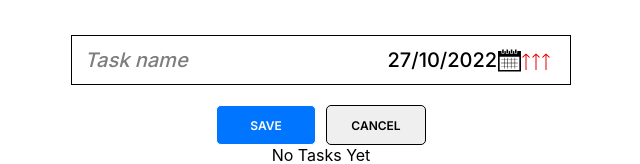
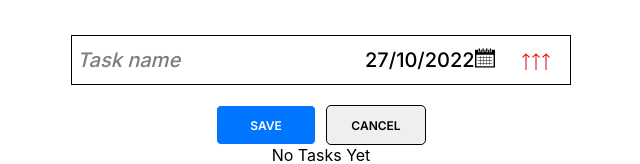
Before and after one commit to shutnikPk/ReactTodoApp, a React (Create React App) app: page / in a window 1280 px wide. Both pictures are taken after a click on the button "ADD TODO". Shown: the top 164 px of the page, without its empty margins (319-959 px from the left). Built offline with nearby package versions, Linux system fonts and the light colour scheme; a web font is replaced by a local one.

Commit message:
refactor: svg as component instead of background

```diff
--- a/src/components/AddForm/AddForm.css
+++ b/src/components/AddForm/AddForm.css
@@ -29,7 +29,7 @@
   height: 50px;
   padding: 0 5px;
   align-items: center;
-  justify-content: space-around;
+  justify-content: flex-start;
 
   background: #ffffff;
   border: 1px solid #000000;
@@ -59,19 +59,19 @@
   border: 2px solid #ff0000;
 }
 
+.datepicker-row{
+  display: flex;
+}
+
 .my-datepicker-container {
   border: none;
-  width: 170px;
+  width: 110px;
 
   font-family: "Inter";
   font-style: normal;
   font-weight: 400;
   font-size: 20px;
   line-height: 15px;
-
-  background: url("../../Assets/monthly-calendar-svgrepo-com.svg") no-repeat 110px
-    1px;
-  background-size: auto 95%;
 
   outline: none;
 }
@@ -93,6 +93,12 @@
   color: #ff0000;
 }
 
+.calendar-icon {
+width: 20px;
+height: 20px;
+
+}
+
 @keyframes my-datepicker-container__danger {
   0% {
     color: #b10000;
--- a/src/components/AddForm/AddForm.jsx
+++ b/src/components/AddForm/AddForm.jsx
@@ -16,6 +16,11 @@ import {
 } from 'react';
 
 import DatePicker from 'react-datepicker';
+
+import {
+    ReactComponent as CalendarIcon
+} from '../../Assets/monthly-calendar-svgrepo-com.svg';
+
 
 import Button from '../Button/Button';
 
@@ -181,6 +186,7 @@ function AddForm({
                         onChange={onChangeInput}
                         placeholder='Task name'
                     />
+                    <div className='datepicker-row'>
                         <DatePicker
                             className={'my-datepicker-container '
                                 + (dangerClassDate ? 'my-datepicker-container__danger' : '')
@@ -193,6 +199,12 @@ function AddForm({
                             }
                             placeholderText="DD/MM/YYYY"
                         />
+                        <CalendarIcon className={'calendar-icon ' +
+                            (dangerClassDate
+                                ? 'my-datepicker-container__danger'
+                                : ''
+                            )} />
+                    </div>
                     <PriorityOption
                         setTodoPriority={setTodoPriority}
                     />
```
Also changed, not shown: src/Assets/monthly-calendar-svgrepo-com.svg. Lines whose indentation alone changed are shown as unchanged.
